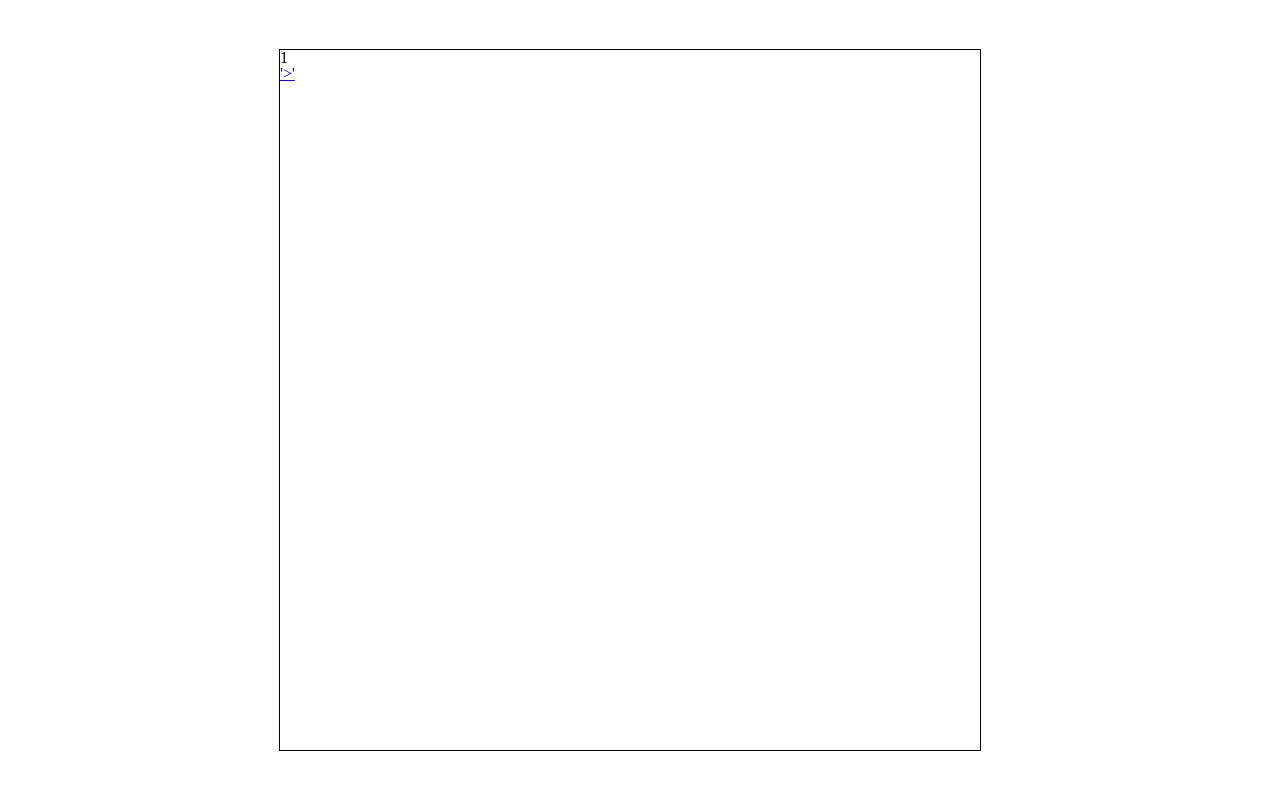
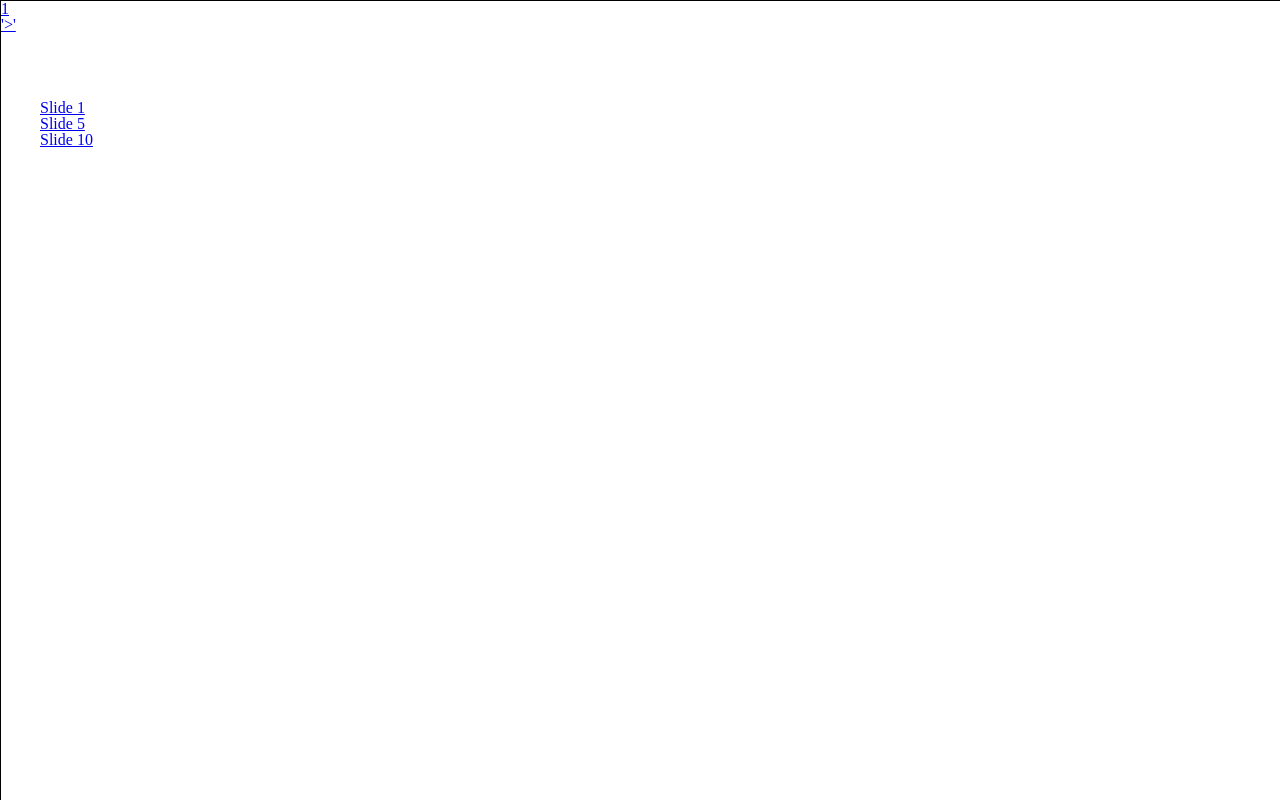
Before and after one commit to willdurkin/local-scroll, a plain HTML site: page index.html in a window 1280 px wide. Drawn offline with nearby package versions, Linux system fonts and the light colour scheme.

Commit message:
vh 100% with absolute nav

```diff
--- a/css/style.css
+++ b/css/style.css
@@ -1,32 +1,34 @@
 html, body {
-	height: 100%;
-	width: 100%;
+	height: 100vh;
+	width: 100vw;
 	display: flex;
 	justify-content: center;
 	align-items: center;
 }
 
-
+#left-rail {
+	position: absolute;
+	top: 100px;
+	left: 40px;
+}
 
 #content {
-
-
-	width: 722px;
-	height: 702px;
+	width: 100vw;
+	height: 100vh;
 	overflow: hidden;
-	float: left;
 }
 
 .row {
-	width: 10000px;
-	height: 760px;
+	width: 100000px;
+	height: 100vh;
 	display: flex;
 	flex-direction: row;
 }
 
 .slide {
-	width: 700px;
-	height: 700px;
+	width: 100vw;
+
+	height: 100vh;
 	border: black 1px solid;
 	margin-right: 40px;
 }
--- a/index.html
+++ b/index.html
@@ -9,11 +9,13 @@
 </head>
 <body>
 
-<!-- 		<div id='left-rail'>
+		<div id='left-rail'>
 			<ul>
-				<li><a href="#row1">Row 1</li>
+				<li><a href="#1a">Slide 1</li>
+				<li><a href="#1e">Slide 5</li>
+				<li><a href="#1j">Slide 10</li>
 			</ul>
-		</div> -->
+		</div>
 		<div id='content'>
 			<ul class='row' id='row1'>
 				<li class='slide' id='1a'>
```
